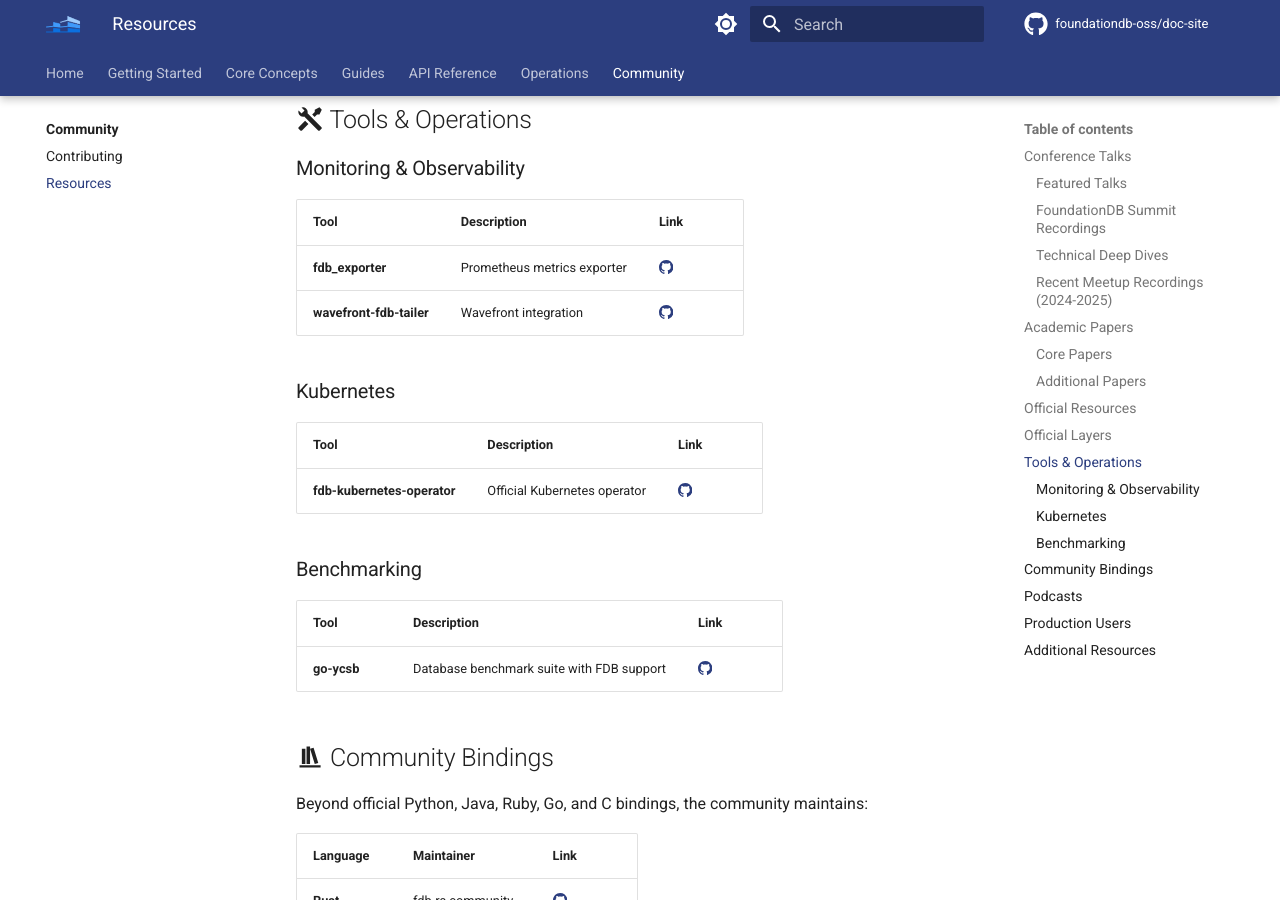
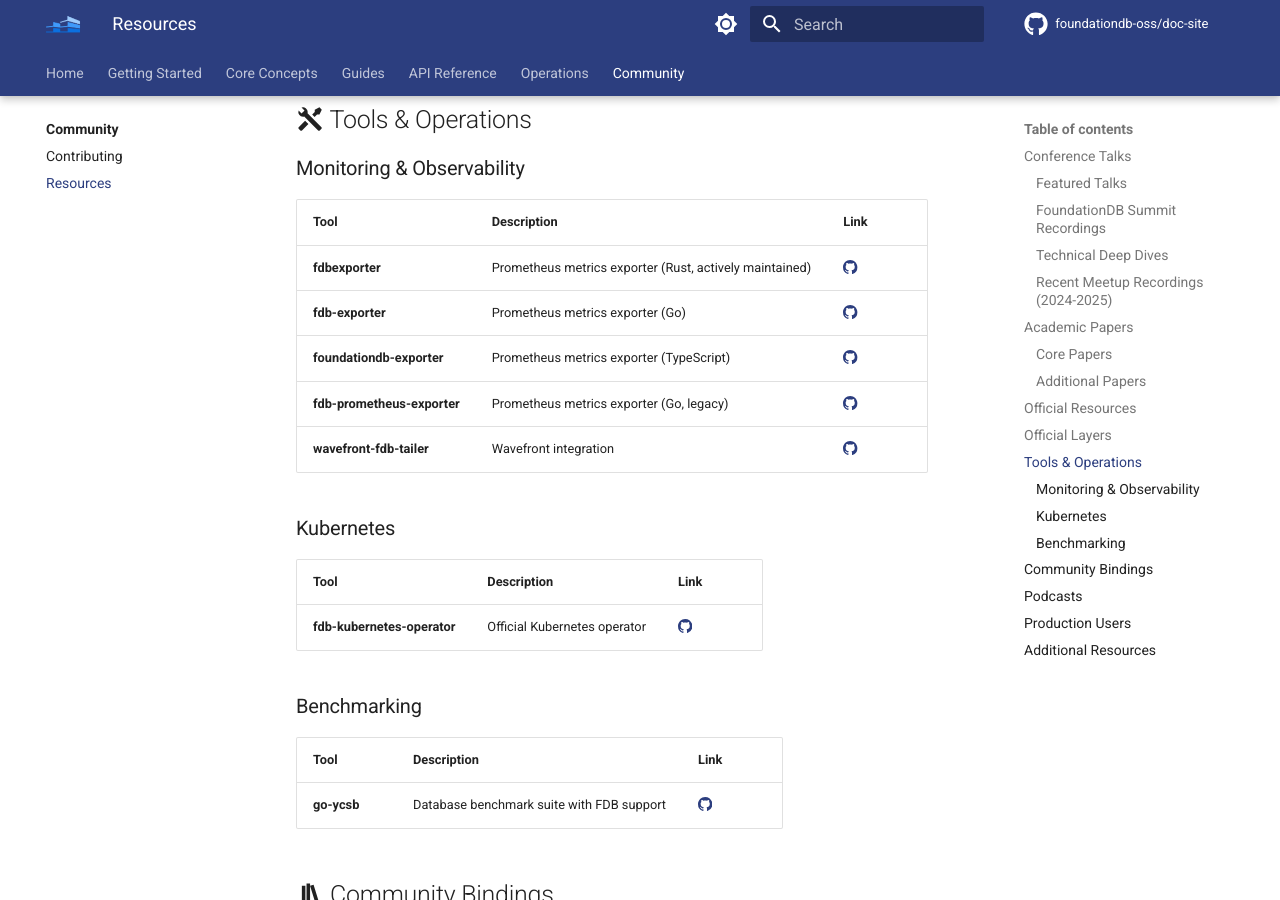
Before and after one commit to foundationdb-oss/doc-site, an MkDocs documentation site: the page built from docs/community/resources.md, in a window 1280 px wide and 900 px high, scrolled down 3047 px. Built offline with MkDocs 1.6.1 and Material for MkDocs 9.7.7, drawn with Linux system fonts in a browser that asks for light colours; comment, search, counter and statistics services are not loaded; the version menu is left out; some of the changed text lies outside the part shown.

Commit message:
Update community resources monitoring tools section
- Replace fdb_exporter by leoluk with expanded list of Prometheus exporters
- Add fdbexporter (CleverCloud, Rust, actively maintained) as primary option
- Add fdb-exporter (tigrisdata, Go)
- Add foundationdb-exporter (aikoven, TypeScript)
- Add fdb-prometheus-exporter (PierreZ, Go, legacy)
- Keep wavefront-fdb-tailer for Wavefront integration
- Add Clever Cloud to Production Users table with FoundationDB operations and monitoring tooling use case

Agent-Id: agent-e0b8035f-9df6-4a11-899a-35dc07cc258e

```diff
--- a/docs/community/resources.md
+++ b/docs/community/resources.md
@@ -143,7 +143,10 @@ FoundationDB's layered architecture enables building specialized databases on to
 
 | Tool | Description | Link |
 |------|-------------|------|
-| **fdb_exporter** | Prometheus metrics exporter | [:octicons-mark-github-16:](https://github.com/leoluk/fdb_exporter){ target="_blank" } |
+| **fdbexporter** | Prometheus metrics exporter (Rust, actively maintained) | [:octicons-mark-github-16:](https://github.com/CleverCloud/fdbexporter){ target="_blank" } |
+| **fdb-exporter** | Prometheus metrics exporter (Go) | [:octicons-mark-github-16:](https://github.com/tigrisdata/fdb-exporter){ target="_blank" } |
+| **foundationdb-exporter** | Prometheus metrics exporter (TypeScript) | [:octicons-mark-github-16:](https://github.com/aikoven/foundationdb-exporter){ target="_blank" } |
+| **fdb-prometheus-exporter** | Prometheus metrics exporter (Go, legacy) | [:octicons-mark-github-16:](https://github.com/PierreZ/fdb-prometheus-exporter){ target="_blank" } |
 | **wavefront-fdb-tailer** | Wavefront integration | [:octicons-mark-github-16:](https://github.com/wavefrontHQ/wavefront-fdb-tailer){ target="_blank" } |
 
 ### Kubernetes
@@ -198,6 +201,7 @@ FoundationDB powers critical infrastructure at:
 | **Wavefront (VMware)** | Cloud monitoring and analytics |
 | **Tigris Data** | Global metadata storage |
 | **Adobe** | Identity graph database |
+| **Clever Cloud** | FoundationDB operations and monitoring tooling |
 
 ---
 
```
